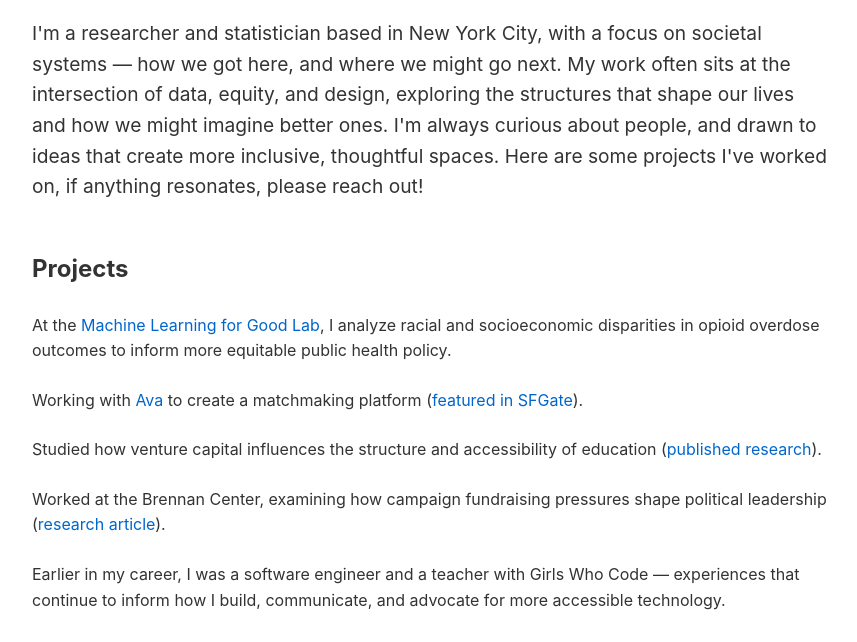
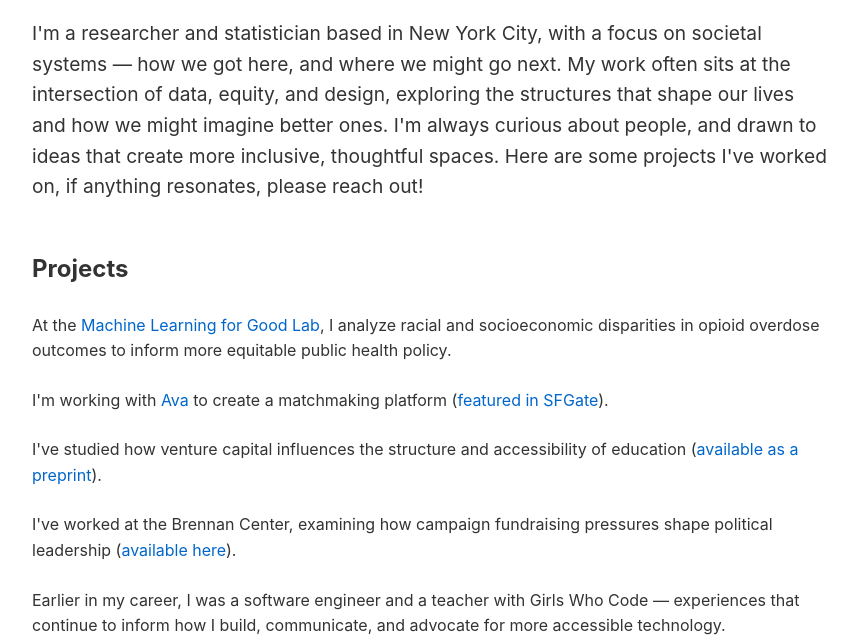
Before and after one commit to sphdng/sphdng.github.io, a plain HTML site: page index.html in a window 1280 px wide. Shown: the part 137-779 px from the top of the page, without its empty margins (208-1065 px from the left). Drawn offline with Linux system fonts and the light colour scheme.

Commit message:
fixed some grammar, added mail link

```diff
--- a/index.html
+++ b/index.html
@@ -81,16 +81,16 @@
                 I analyze racial and socioeconomic disparities in opioid overdose outcomes to inform more equitable public health policy.
             </li>
             <li>
-                Working with <a href="https://www.avabear.xyz/">Ava</a> to create a matchmaking platform
+                I'm working with <a href="https://www.avabear.xyz/">Ava</a> to create a matchmaking platform
                 (<a href="https://www.sfgate.com/sf-culture/article/sf-dating-service-bookbear-express-19511135.php">featured in SFGate</a>).
             </li>
             <li>
-                Studied how venture capital influences the structure and accessibility of education
-                (<a href="https://doi.org/10.31235/osf.io/pekyg">published research</a>).
+                I've studied how venture capital influences the structure and accessibility of education
+                (<a href="https://doi.org/10.31235/osf.io/pekyg">available as a preprint</a>).
             </li>
             <li>
-                Worked at the Brennan Center, examining how campaign fundraising pressures shape political leadership
-                (<a href="https://www.brennancenter.org/our-work/analysis-opinion/how-money-shapes-pathways-power-congress">research article</a>).
+                I've worked at the Brennan Center, examining how campaign fundraising pressures shape political leadership
+                (<a href="https://www.brennancenter.org/our-work/analysis-opinion/how-money-shapes-pathways-power-congress">available here</a>).
             </li>
             <li>
                 Earlier in my career, I was a software engineer and a teacher with Girls Who Code —
@@ -101,7 +101,7 @@
 
     <div class="links">
         <a href="https://linkedin.com/in/sophia-deng">LinkedIn</a>
-        <a href="hisophiadeng@gmail.com">Email</a>
+        <a href="mailto:hisophiadeng@gmail.com">Email</a>
     </div>
 
     <div class="footer">
```
